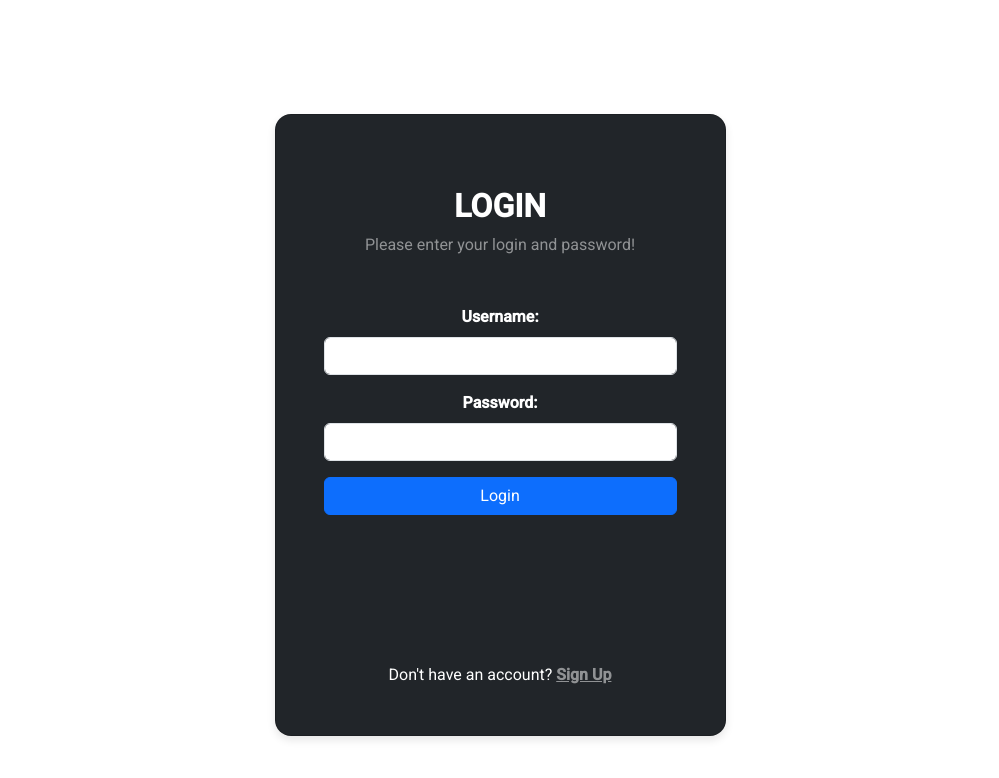
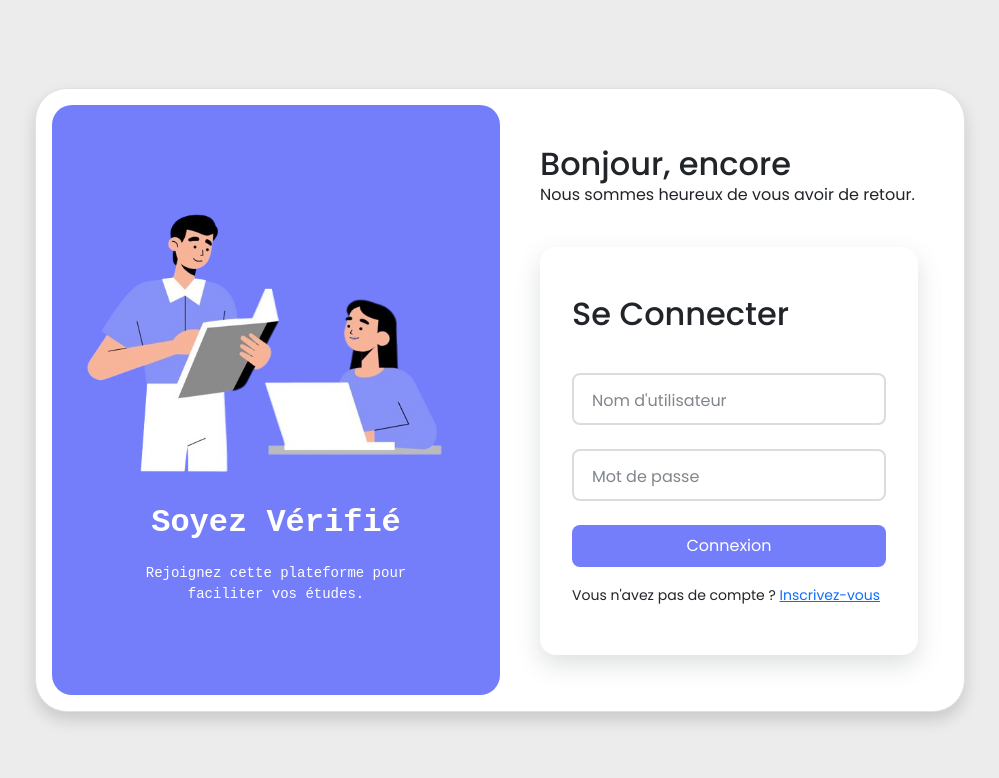
Before and after one commit to souhaboushih/MSangular, an Angular app: page /sign-in in a window 1280 px wide. Shown: the top 778 px of the page, without its empty margins (140-1139 px from the left). Built offline with nearby package versions, Linux system fonts and the light colour scheme.

Commit message:
design page sign In

```diff
--- a/angular.json
+++ b/angular.json
@@ -28,7 +28,8 @@
             ],
             "styles": [
               "node_modules/bootstrap/dist/css/bootstrap.min.css",
-              "src/styles.css"
+              "src/styles.css",
+              "src/assets/style.css"
             ],
             "scripts": [
               "node_modules/bootstrap/dist/js/bootstrap.bundle.min.js"
--- a/src/app/sign-in/sign-in.component.html
+++ b/src/app/sign-in/sign-in.component.html
@@ -1,42 +1,52 @@
-<section class="vh-100 gradient-custom">
-  <div class="container py-5 h-100">
-    <div class="row d-flex justify-content-center align-items-center h-100">
-      <div class="col-12 col-md-8 col-lg-6 col-xl-5">
-        <div class="card bg-dark text-white" style="border-radius: 1rem;">
-          <div class="card-body p-5 text-center">
+ <!----------------------- Conteneur Principal -------------------------->
 
-            <div class="mb-md-5 mt-md-4 pb-5">
-              <h2 class="fw-bold mb-2 text-uppercase">Login</h2>
-              <p class="text-white-50 mb-5">Please enter your login and password!</p>
+ <div class="container d-flex justify-content-center align-items-center min-vh-100">
 
-              <form (ngSubmit)="signIn()">
-                <div class="mb-3">
-                  <label for="username" class="form-label">Username:</label>
-                  <input type="text" class="form-control" id="username" name="username" [(ngModel)]="signInData.username" required />
-                </div>
+  <!----------------------- Conteneur de Connexion -------------------------->
 
-                <div class="mb-3">
-                  <label for="password" class="form-label">Password:</label>
-                  <input type="password" class="form-control" id="password" name="password" [(ngModel)]="signInData.password" required />
-                </div>
+     <div class="row border rounded-5 p-3 bg-white shadow box-area">
 
-                <button type="submit" class="btn btn-primary">Login</button>
-              </form>
+  <!--------------------------- Boîte de Gauche ----------------------------->
 
-              <div class="d-flex justify-content-center text-center mt-4 pt-1">
-                <a href="#!" class="text-white"><i class="fab fa-facebook-f fa-lg"></i></a>
-                <a href="#!" class="text-white"><i class="fab fa-twitter fa-lg mx-4 px-2"></i></a>
-                <a href="#!" class="text-white"><i class="fab fa-google fa-lg"></i></a>
+     <div class="col-md-6  d-flex justify-content-center align-items-center flex-column left-box color">
+         <div class="featured-image mb-3">
+          <img src="assets/images/logo.png"class="img-fluid logo-signin" >
+         </div>
+         <p class="text-white fs-2" style="font-family: 'Courier New', Courier, monospace; font-weight: 600;">Soyez Vérifié </p>
+         <small class="text-white text-wrap text-center" style="width: 17rem;font-family: 'Courier New', Courier, monospace;">Rejoignez cette plateforme pour faciliter vos études.</small>
+     </div>
+
+  <!-------------------- ------ Boîte de Droite ---------------------------->
+
+     <div class="col-md-6 right-box">
+        <div class="row align-items-center">
+              <div class="header-text mb-4">
+                   <h2>Bonjour, encore</h2>
+                   <p>Nous sommes heureux de vous avoir de retour.</p>
               </div>
+              <div class="l-form">
+                <form (ngSubmit)="signIn()" class="form">
+                    <h2 class="form__title">Se Connecter</h2>
+
+                    <div class="form__div">
+                        <input type="text" class="form__input form-control" name="username" [(ngModel)]="signInData.username" required placeholder=" ">
+                        <label for="" class="form__label">Nom d'utilisateur</label>
+                    </div>
+
+                    <div class="form__div">
+                        <input type="password" class="form__input form-control" name="password" [(ngModel)]="signInData.password" required placeholder=" ">
+                        <label for="" class="form__label">Mot de passe</label>
+                    </div>
+
+                    <button type="submit" class=" btn btn-lg  w-100 fs-6 color mb-3">Connexion</button>
+                    <small class="signup">Vous n'avez pas de compte ? <a href="#">Inscrivez-vous</a></small>
+                </form>
+
+
+
             </div>
+        </div>
+     </div>
 
-            <div>
-              <p class="mb-0">Don't have an account? <a href="#!" class="text-white-50 fw-bold">Sign Up</a></p>
-            </div>
-
-          </div>
-        </div>
-      </div>
     </div>
   </div>
-</section>
--- /dev/null
+++ b/src/assets/style.css
@@ -0,0 +1,186 @@
+@import url('https://fonts.googleapis.com/css2?family=Poppins:wght@400;500&display=swap');
+
+body{
+    font-family: 'Poppins', sans-serif;
+    background: #ececec;
+}
+
+/*------------ Login container ------------*/
+
+.box-area{
+    width: 930px;
+}
+
+/*------------ Right box ------------*/
+
+.right-box{
+    padding: 40px 30px 40px 40px;
+}
+.left-box{
+    border-radius: 20px;
+}
+
+/*------------ Custom Placeholder ------------*/
+
+::placeholder{
+    font-size: 16px;
+}
+
+
+.rounded-5{
+    border-radius: 30px;
+}
+.color{
+    background-color: #747efa;
+}
+.logo-signin{
+    width: 400px;
+}
+
+/*---------------------*/
+*, ::before, ::after {
+    box-sizing: border-box;
+  }
+
+
+
+  h2 {
+    margin: 0;
+  }
+
+  /*===== FORM =====*/
+  .l-form {
+    display: flex;
+    justify-content: center;
+    align-items: center;
+
+  }
+
+  .form {
+    width: 390px;
+    padding: 3rem 2rem;
+    border-radius: 1rem;
+    box-shadow: 0 10px 25px rgba(92, 99, 105, 0.2);
+  }
+  .form__title {
+    font-weight: 500;
+    margin-bottom: 2.5rem;
+  }
+  .form__div {
+    position: relative;
+    height: 52px;
+    margin-bottom: 1.5rem;
+  }
+  .form__input {
+    position: absolute;
+    top: 0;
+    left: 0;
+    width: 100%;
+    height: 100%;
+    font-size: 1rem;
+    border: 2px solid  #DADCE0;
+    border-radius: 0.5rem;
+    outline: none;
+    padding: 1rem;
+    background: none;
+    z-index: 1;
+  }
+  .form__label {
+    position: absolute;
+    left: 1rem;
+    top: 1rem;
+    padding: 0 0.25rem;
+    background-color: #fff;
+    color: #80868B;
+    font-size: 1rem;
+    transition: 0.3s;
+  }
+  .form__button {
+    display: block;
+    margin-left: auto;
+    padding: 0.75rem 2rem;
+    outline: none;
+    border: none;
+    background-color: #1A73E8;
+    color: #fff;
+    font-size: 1rem;
+    border-radius: 0.25rem;
+    cursor: pointer;
+    transition: 0.3s;
+  }
+  .form__button:hover {
+    box-shadow: 0 10px 36px rgba(0, 0, 0, 0.15);
+  }
+
+  /*Input focus move up label*/
+  .form__input:focus + .form__label {
+    top: -0.5rem;
+    left: 0.8rem;
+    color: #1A73E8;
+    font-size: .75rem;;
+    font-weight: 500;
+    z-index: 10;
+  }
+
+  /*Input focus sticky top label*/
+  .form__input:not(:placeholder-shown).form__input:not(:focus) + .form__label {
+    top: -0.5rem;
+    left: 0.8rem;
+    z-index: 10;
+    font-size: .75rem;;
+    font-weight: 500;
+  }
+
+  /*Input focus*/
+  .form__input:focus {
+    border: 2px solid #1A73E8;
+  }
+  .btn{
+    color: white;
+  }
+  .btn:hover{
+    border-color: #747efa;
+    color: #1A73E8;
+
+ }
+
+/*------------ For small screens------------*/
+
+@media only screen and (max-width: 768px){
+
+    .box-area{
+        margin: 0 10px;
+
+     }
+     .left-box{
+        height: 280px;
+        overflow: hidden;
+        border-bottom-left-radius: 180px;
+        border-bottom-right-radius: 180px;
+
+
+     }
+
+
+     .left-box p,small{
+        display: none;
+
+     }
+
+     .right-box{
+        padding: 20px;
+     }
+     .logo-signin{
+        width: 280px;
+
+     }
+     h2,p{
+        text-align: center;
+     }
+     .signup{
+        display: block;
+     }
+
+
+
+}
```
Also changed, not shown: src/assets/images/logo.png (added).
